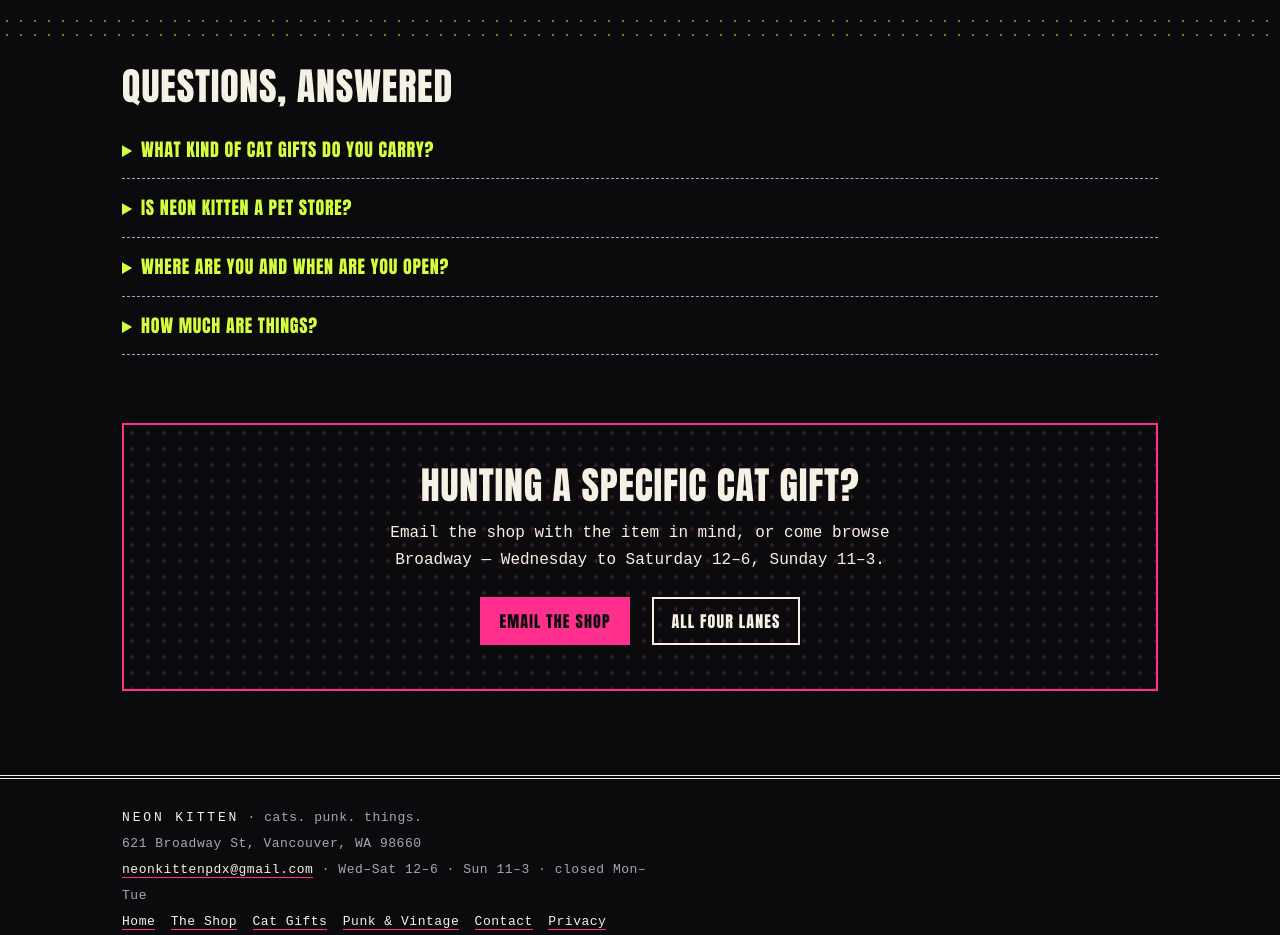
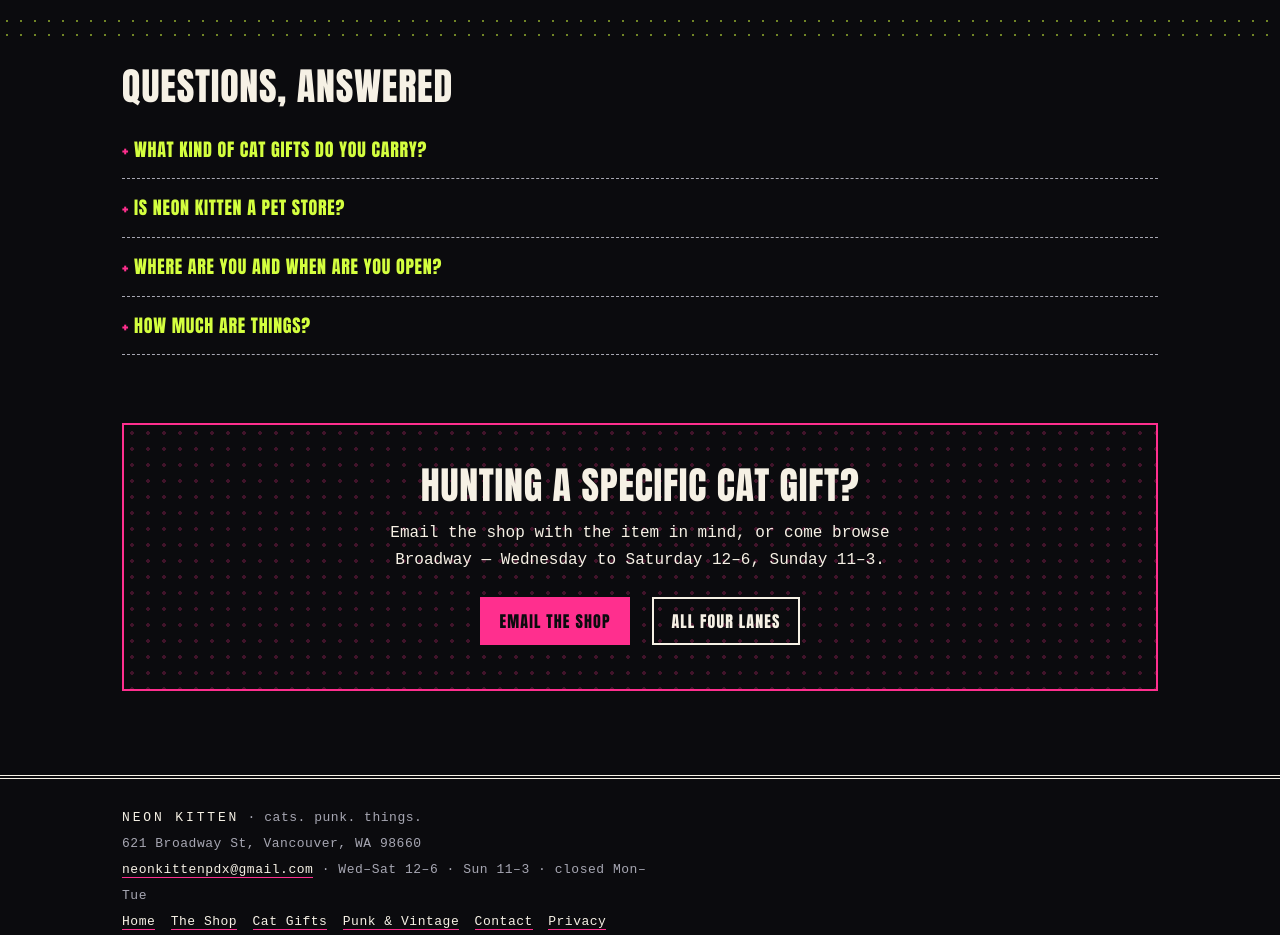
Before and after one commit to gnaritas/neon-kitten, a website: page public/cat-gifts-vancouver-wa.html in a window 1280 px wide. Shown: the part 780-1715 px from the top of the page. Drawn offline with Linux system fonts and the light colour scheme.

Commit message:
FAQ summary: kill native disclosure marker indent, own +/- affordance (optical alignment fix)

```diff
--- a/public/style.css
+++ b/public/style.css
@@ -83,7 +83,10 @@ blockquote cite{display:block;font-family:var(--f-mono);font-style:normal;font-s
 .band .btn{margin:4px 6px}
 
 details{border-bottom:1px dashed var(--smoke);padding:14px 0}
-summary{font-family:var(--f-disp);font-size:18px;text-transform:uppercase;letter-spacing:.04em;color:var(--acid);cursor:pointer}
+summary{list-style:none;font-family:var(--f-disp);font-size:18px;text-transform:uppercase;letter-spacing:.04em;color:var(--acid);cursor:pointer}
+summary::-webkit-details-marker{display:none}
+summary::before{content:"+ ";color:var(--pink)}
+details[open] > summary::before{content:"– "}
 details p{margin-top:12px;color:var(--paper)}
 
 .cform{display:grid;gap:14px;max-width:560px;margin-top:14px}
```
